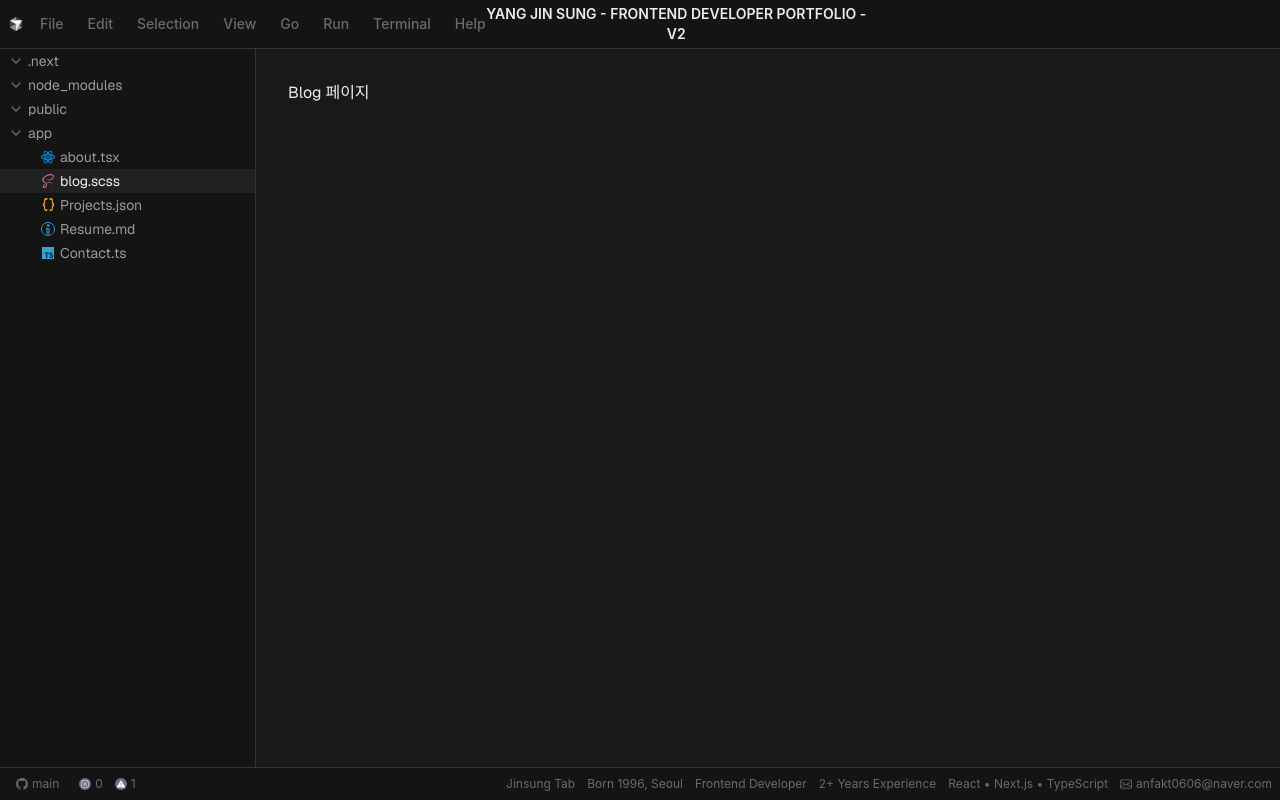
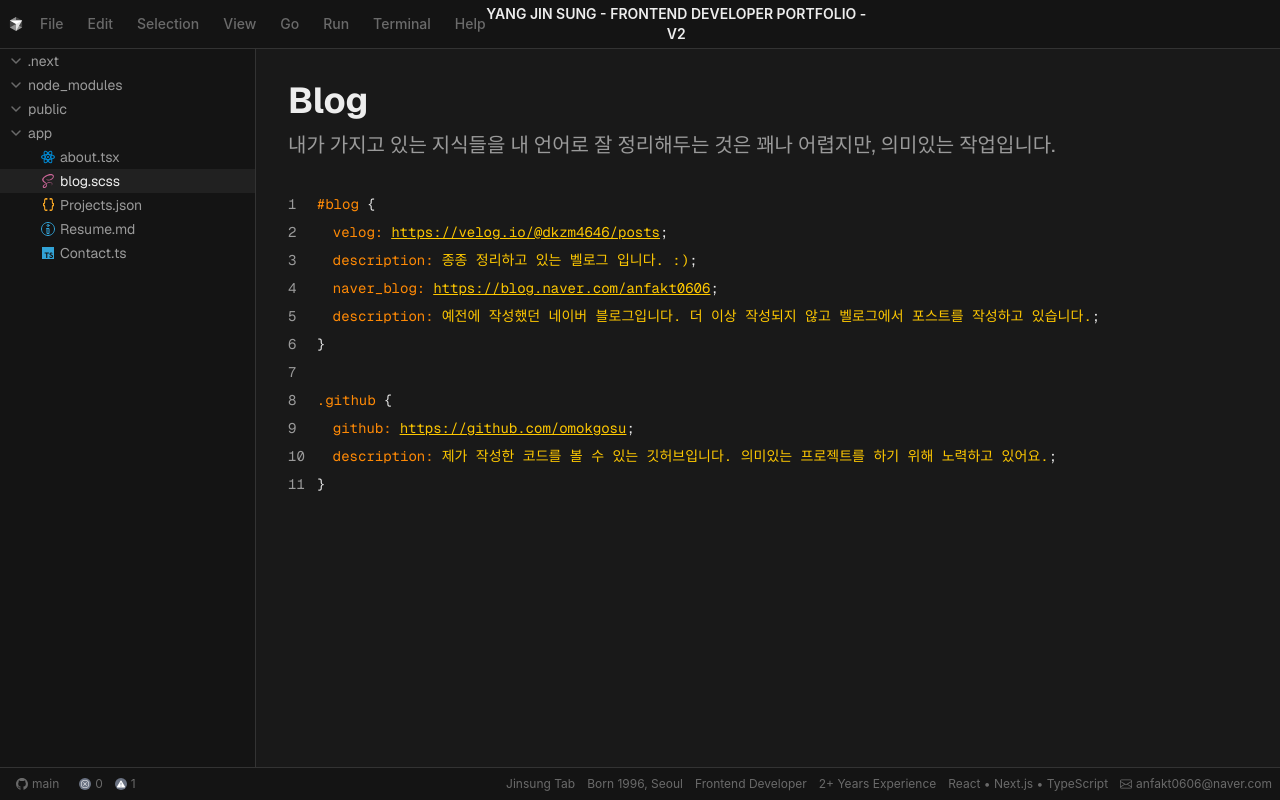
Before and after one commit to omokgosu/Portpolio_v2, a Next.js app: page /blog in a window 1280 px wide. Built offline with nearby package versions, Linux system fonts and the light colour scheme.

Commit message:
[ feat ] 블로그 섹션 퍼블리싱

```diff
--- /dev/null
+++ b/src/app/blog/_components/CodeTextItem.tsx
@@ -0,0 +1,14 @@
+interface CodeTextItemProps {
+  keyName: string;
+  value: string;
+}
+
+export default function CodeTextItem({ keyName, value }: CodeTextItemProps) {
+  return (
+    <div className="flex items-center">
+      <span className="text-orange-400">{keyName}:</span>
+      <span className="text-yellow-400 ml-2">{value}</span>
+      <span className="text-foreground">;</span>
+    </div>
+  );
+}
--- /dev/null
+++ b/src/app/blog/_components/SocialLinkItem.tsx
@@ -0,0 +1,28 @@
+import Link from "next/link";
+
+interface SocialLinkItemProps {
+  keyName: string;
+  label: string;
+  href: string;
+}
+
+export default function SocialLinkItem({
+  keyName,
+  label,
+  href,
+}: SocialLinkItemProps) {
+  return (
+    <div className="flex items-center">
+      <span className="text-orange-400">{keyName}:</span>
+      <Link
+        href={href}
+        className="text-yellow-400 ml-2 hover:text-yellow-300 transition-colors underline"
+        target="_blank"
+        rel="noopener noreferrer"
+      >
+        {label}
+      </Link>
+      <span className="text-foreground">;</span>
+    </div>
+  );
+}
--- /dev/null
+++ b/src/app/blog/_components/SocialsCodeBlock.tsx
@@ -0,0 +1,29 @@
+interface SocialsCodeBlockProps {
+  children: React.ReactNode;
+  name: string;
+}
+
+export default function SocialsCodeBlock({
+  children,
+  name,
+}: SocialsCodeBlockProps) {
+  return (
+    <div className="flex px-3 mb-9">
+      {/* 코드 내용 */}
+      <div className="flex-1">
+        <div className="font-mono text-sm">
+          <div className="mb-2">
+            <span className="text-orange-400">{name}</span>
+            <span className="text-foreground"> {`{`}</span>
+          </div>
+
+          <div className="ml-4 space-y-2">{children}</div>
+
+          <div className="mt-2">
+            <span className="text-foreground">{`}`}</span>
+          </div>
+        </div>
+      </div>
+    </div>
+  );
+}
--- a/src/app/blog/page.tsx
+++ b/src/app/blog/page.tsx
@@ -1,4 +1,7 @@
 import type { Metadata } from "next";
+import SocialsCodeBlock from "./_components/SocialsCodeBlock";
+import SocialLinkItem from "./_components/SocialLinkItem";
+import CodeTextItem from "./_components/CodeTextItem";
 
 export const metadata: Metadata = {
   title: "Blog",
@@ -21,8 +24,64 @@
 
 export default function BlogPage() {
   return (
-    <div className="min-h-screen p-8">
-      <h1>Blog 페이지</h1>
+    <div className="p-8 h-full overflow-auto">
+      <div className="mx-auto">
+        {/* 헤더 섹션 */}
+        <div className="mb-8">
+          <h1 className="text-4xl font-bold mb-2 text-foreground">Blog</h1>
+          <p className="text-xl text-muted-foreground leading-relaxed">
+            내가 가지고 있는 지식들을 내 언어로 잘 정리해두는 것은 꽤나
+            어렵지만, 의미있는 작업입니다.
+          </p>
+        </div>
+
+        {/* 라인 번호 */}
+        <div className="flex">
+          <div className="text-muted-foreground text-sm font-mono select-none">
+            <div className="space-y-2">
+              {Array.from({ length: 11 }).map((_, index) => (
+                <div key={index}>{index + 1}</div>
+              ))}
+            </div>
+          </div>
+          <div className="flex flex-col">
+            {/* 코드 블록 스타일 링크 섹션 */}
+            <SocialsCodeBlock name="#blog">
+              <SocialLinkItem
+                keyName="velog"
+                label="https://velog.io/@dkzm4646/posts"
+                href="https://velog.io/@dkzm4646/posts"
+              />
+              <CodeTextItem
+                keyName="description"
+                value="종종 정리하고 있는 벨로그 입니다. :)"
+              />
+              <SocialLinkItem
+                keyName="naver_blog"
+                label="https://blog.naver.com/anfakt0606"
+                href="https://blog.naver.com/anfakt0606"
+              />
+              <CodeTextItem
+                keyName="description"
+                value="예전에 작성했던 네이버 블로그입니다. 더 이상 작성되지 않고 벨로그에서 포스트를 작성하고 있습니다."
+              />
+            </SocialsCodeBlock>
+
+            {/* 깃허브 섹션 */}
+            <SocialsCodeBlock name=".github">
+              <SocialLinkItem
+                keyName="github"
+                label="https://github.com/omokgosu"
+                href="https://github.com/omokgosu"
+              />
+              <CodeTextItem
+                keyName="description"
+                value="제가 작성한 코드를 볼 수 있는 깃허브입니다. 의미있는 프로젝트를 하기 위해 노력하고 있어요."
+              />
+            </SocialsCodeBlock>
+          </div>
+        </div>
+      </div>
     </div>
   );
 }
```
